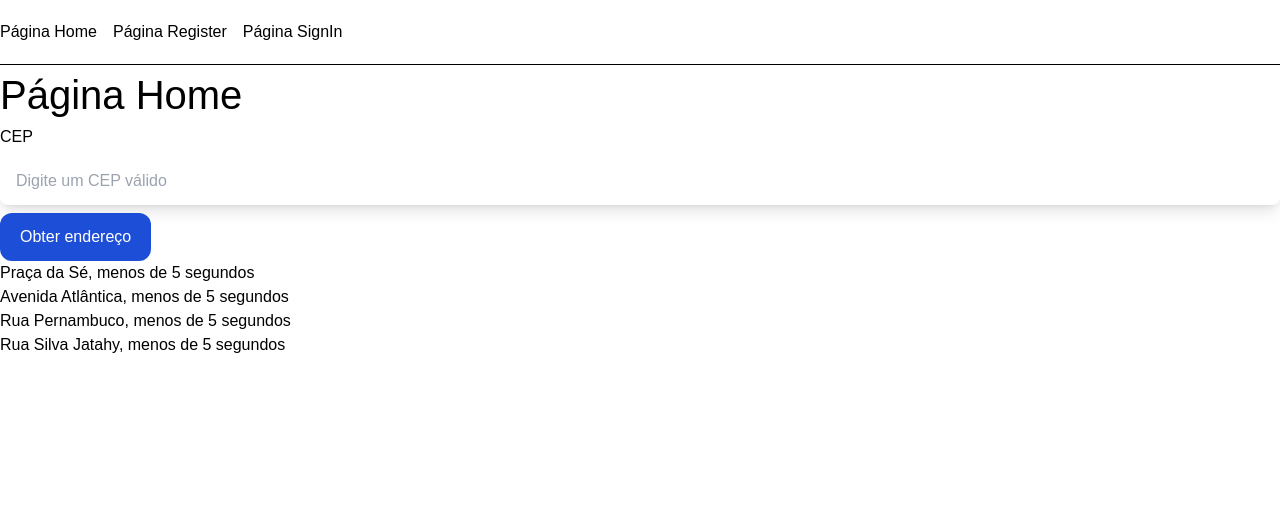
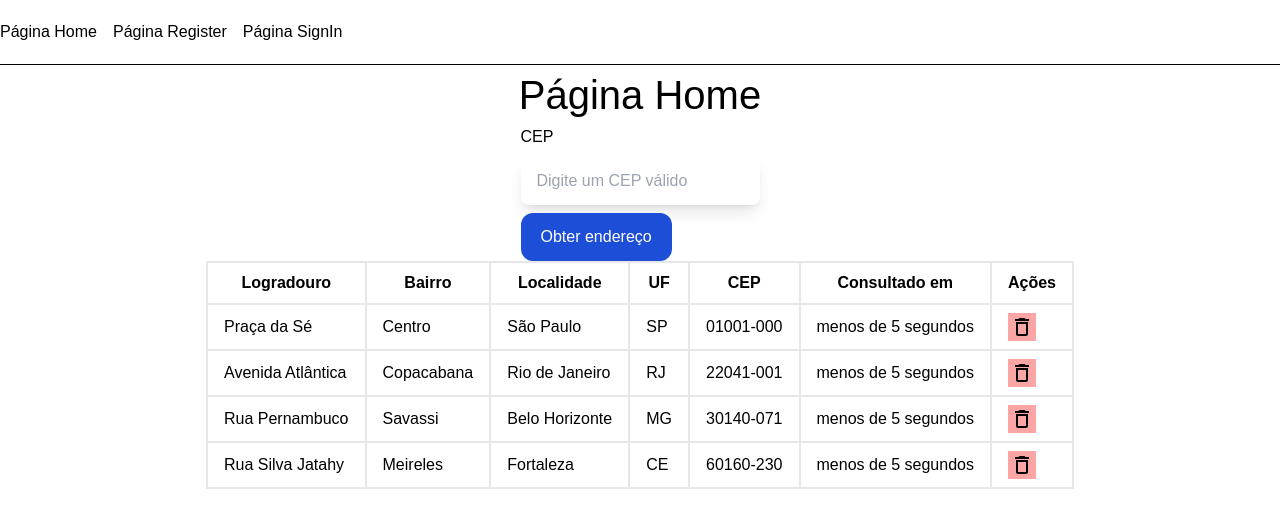
Before and after one commit to thiago-felipe-de-franca/my-project-example, a Next.js app: page / in a window 1280 px wide. Shown: the top 528 px of the page. Built offline with nearby package versions, Linux system fonts and the light colour scheme.

Commit message:
refactor: adciona a tabela de dados

```diff
--- a/package.json
+++ b/package.json
@@ -12,7 +12,8 @@
     "date-fns": "^4.1.0",
     "next": "14.2.14",
     "react": "^18",
-    "react-dom": "^18"
+    "react-dom": "^18",
+    "react-icons": "^5.3.0"
   },
   "devDependencies": {
     "@types/node": "^20",
--- a/src/app/page.tsx
+++ b/src/app/page.tsx
@@ -3,6 +3,7 @@
 import { getAddress } from "../../get-address";
 import { formatDistanceToNow } from "date-fns";
 import { ptBR } from "date-fns/locale";
+import { MdOutlineDelete } from "react-icons/md";
 
 type Address = {
   id: string;
@@ -18,7 +19,7 @@
 
 const initialAddresses: Address[] = [
   {
-    id: "1",
+    id: self.crypto.randomUUID(),
     bairro: "Centro",
     cep: "01001-000",
     complemento: "Apto 101",
@@ -29,7 +30,7 @@
     consultedAt: new Date(),
   },
   {
-    id: "2",
+    id: self.crypto.randomUUID(),
     bairro: "Copacabana",
     cep: "22041-001",
     complemento: "Bloco B, Ap 502",
@@ -40,7 +41,7 @@
     consultedAt: new Date(),
   },
   {
-    id: "3",
+    id: self.crypto.randomUUID(),
     bairro: "Savassi",
     cep: "30140-071",
     complemento: "Loja 3",
@@ -51,7 +52,7 @@
     consultedAt: new Date(),
   },
   {
-    id: "4",
+    id: self.crypto.randomUUID(),
     bairro: "Meireles",
     cep: "60160-230",
     complemento: "Casa 10",
@@ -108,8 +109,14 @@
     }
   }
 
+  async function handleDeleteAddress(id: string) {
+    console.log(id)
+    const filteredAddresses = addresses.filter((address) => address.id !== id);
+    console.log(filteredAddresses);
+  }
+
   return (
-    <div className="">
+    <div className="flex flex-col items-center">
       <h1>Página Home</h1>
 
       <div className="flex flex-col gap-2">
@@ -131,13 +138,37 @@
         </button>
       </div>
 
-      <ul>
-        {addresses.map((address) => (
-          <li key={address.id}>
-            {address.logradouro}, {formatDate(address.consultedAt)}
-          </li>
-        ))}
-      </ul>
+      <table className="table-auto [&>*>*>*]:border-2">
+        <thead>
+          <tr className="[&>*]:px-4 [&>*]:py-2">
+            <th>Logradouro</th>
+            <th>Bairro</th>
+            <th>Localidade</th>
+            <th>UF</th>
+            <th>CEP</th>
+            <th>Consultado em</th>
+            <th>Ações</th>
+          </tr>
+        </thead>
+
+        <tbody>
+          {addresses.map((address) => (
+            <tr key={address.id} className="[&>*]:px-4 [&>*]:py-2">
+              <td>{address.logradouro}</td>
+              <td>{address.bairro}</td>
+              <td>{address.localidade}</td>
+              <td>{address.uf}</td>
+              <td>{address.cep}</td>
+              <td>{formatDate(address.consultedAt)}</td>
+              <td>
+                <button onClick={() => handleDeleteAddress(address.id)} className="bg-red-300 p-0.5 flex items-center">
+                  <MdOutlineDelete size={24} />
+                </button>
+              </td>
+            </tr>
+          ))}
+        </tbody>
+      </table>
     </div>
   );
 }
```
Also changed, not shown: 1 other file (tests, documents, lock files or other folders).
